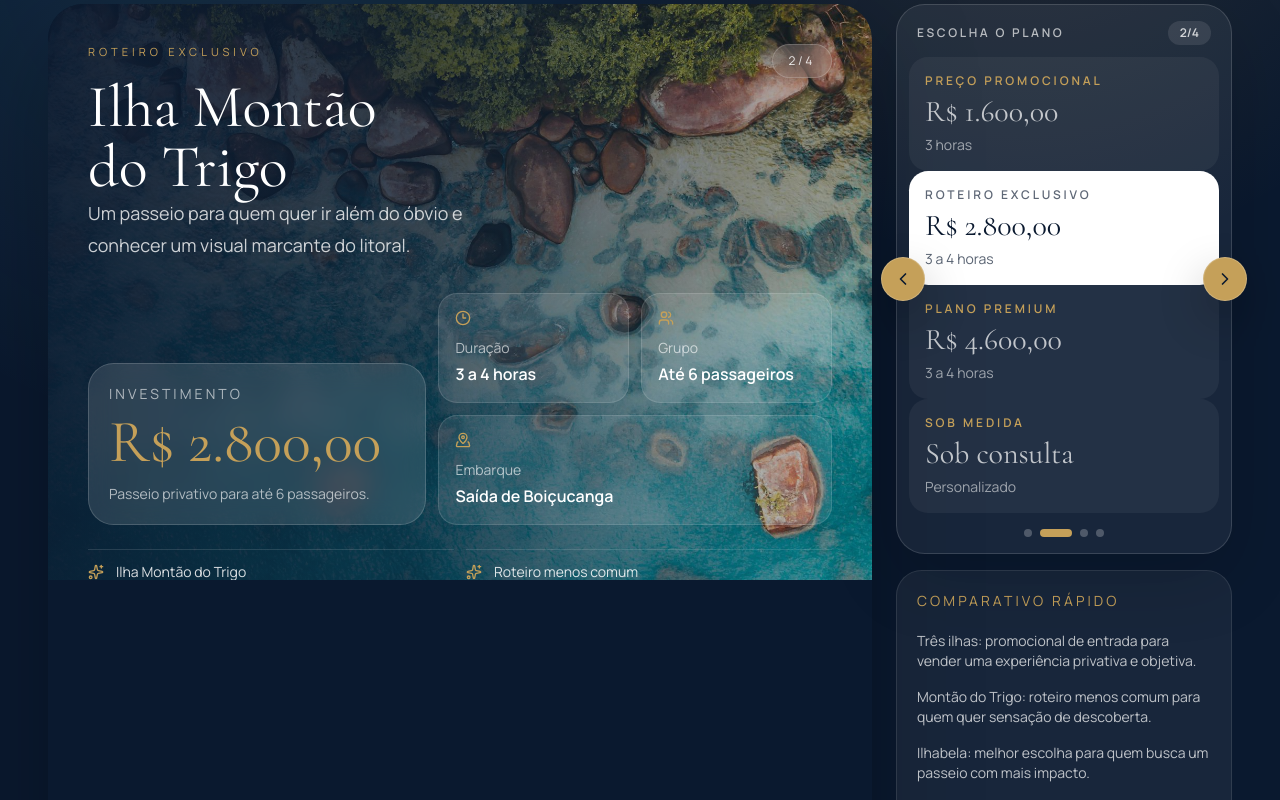
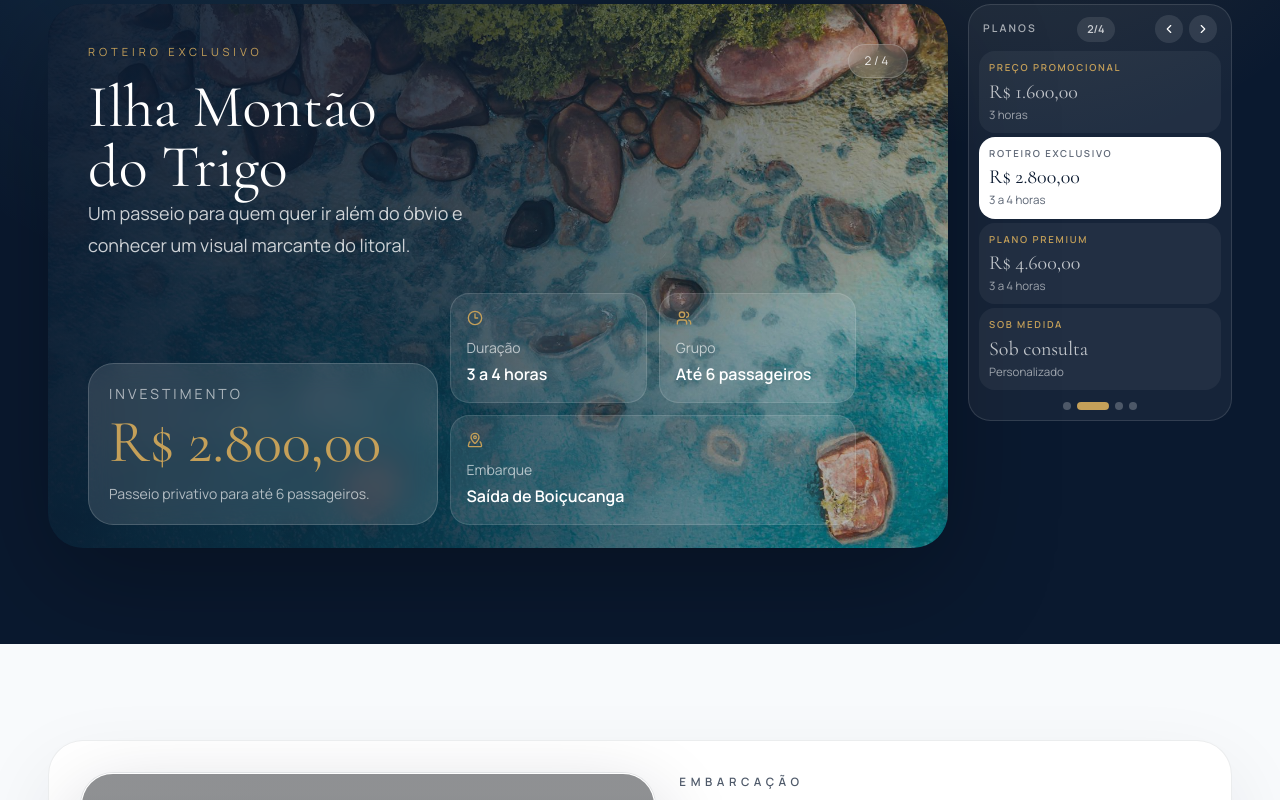
Before and after one commit to AGENCIAVCD/Marley-Aluguel-lancha, a Next.js app: page / in a window 1280 px wide. Shown: the part 2040-2840 px from the top of the page. Built offline with nearby package versions, Linux system fonts and the light colour scheme; grey boxes are pictures that could not be loaded.

Commit message:
Condense plan navigation UI

```diff
--- a/app/page.tsx
+++ b/app/page.tsx
@@ -647,7 +647,7 @@ export default function Home() {
             </div>
           </motion.div>
 
-          <div className="mt-10 grid gap-6 lg:grid-cols-[minmax(0,1fr)_21rem] lg:items-stretch">
+          <div className="mt-10 grid gap-5 lg:grid-cols-[minmax(0,1fr)_16.5rem] lg:items-start">
             <motion.div
               key={selectedPlan.id}
               initial={{ opacity: 0, x: shouldReduceMotion ? 0 : 28 }}
@@ -658,7 +658,7 @@ export default function Home() {
               <motion.div
                 animate={{ rotateY: isPlanRevealed ? 180 : 0 }}
                 transition={{ duration: 0.7, ease: [0.22, 1, 0.36, 1] }}
-                className="relative min-h-[50rem] [transform-style:preserve-3d] sm:min-h-[46rem] lg:min-h-[36rem]"
+                className="relative min-h-[50rem] [transform-style:preserve-3d] sm:min-h-[46rem] lg:min-h-[34rem]"
               >
                 <div className="absolute inset-0 overflow-hidden bg-[var(--color-navy)] [backface-visibility:hidden]">
                   <Image
@@ -669,7 +669,7 @@ export default function Home() {
                     className="object-cover"
                   />
                   <div className="absolute inset-0 bg-[linear-gradient(90deg,rgba(10,25,47,0.94)_0%,rgba(10,25,47,0.78)_44%,rgba(10,25,47,0.24)_100%)]" />
-                  <div className="relative flex min-h-[50rem] flex-col justify-between p-5 text-white sm:min-h-[46rem] sm:p-8 lg:min-h-[36rem] lg:p-10">
+                  <div className="relative flex min-h-[50rem] flex-col justify-between p-5 text-white sm:min-h-[46rem] sm:p-8 lg:min-h-[34rem] lg:p-10">
                     <div className="flex items-start justify-between gap-4">
                       <div>
                         <p className="font-sans text-[0.7rem] uppercase tracking-[0.36em] text-[var(--color-sand)]">
@@ -771,7 +771,7 @@ export default function Home() {
                       className="object-cover"
                     />
                   </div>
-                  <div className="relative flex min-h-[50rem] flex-col justify-between p-5 sm:min-h-[46rem] sm:p-8 lg:min-h-[36rem] lg:p-10">
+                  <div className="relative flex min-h-[50rem] flex-col justify-between p-5 sm:min-h-[46rem] sm:p-8 lg:min-h-[34rem] lg:p-10">
                     <div className="flex items-start justify-between gap-4">
                       <div>
                         <p className="font-sans text-[0.7rem] uppercase tracking-[0.34em] text-[var(--color-navy)]/60">
@@ -830,51 +830,34 @@ export default function Home() {
               </motion.div>
             </motion.div>
 
-            <motion.aside {...fadeUp(0.08)} className="order-first flex flex-col justify-between gap-4 lg:order-none">
-              <div className="relative rounded-[1.8rem] border border-white/14 bg-white/6 p-3 shadow-[0_24px_70px_rgba(0,0,0,0.16)]">
-                <button
-                  type="button"
-                  onClick={() => movePlan(-1)}
-                  className={`absolute -left-4 top-1/2 z-10 hidden h-11 w-11 -translate-y-1/2 items-center justify-center rounded-full border border-white/20 bg-[var(--color-sand)] text-[var(--color-navy)] shadow-[0_18px_45px_rgba(0,0,0,0.25)] hover:bg-[var(--color-aqua)] lg:inline-flex ${primaryInteractiveClassName}`}
-                  aria-label="Plano anterior"
-                >
-                  <ChevronLeft aria-hidden="true" className="h-5 w-5" />
-                </button>
-                <button
-                  type="button"
-                  onClick={() => movePlan(1)}
-                  className={`absolute -right-4 top-1/2 z-10 hidden h-11 w-11 -translate-y-1/2 items-center justify-center rounded-full border border-white/20 bg-[var(--color-sand)] text-[var(--color-navy)] shadow-[0_18px_45px_rgba(0,0,0,0.25)] hover:bg-[var(--color-aqua)] lg:inline-flex ${primaryInteractiveClassName}`}
-                  aria-label="Próximo plano"
-                >
-                  <ChevronRight aria-hidden="true" className="h-5 w-5" />
-                </button>
-
-                <div className="mb-3 flex items-center justify-between gap-3 px-2 pt-1">
-                  <p className="text-xs font-semibold uppercase tracking-[0.22em] text-white/68">Escolha o plano</p>
-                  <span className="rounded-full bg-white/10 px-3 py-1 text-xs font-semibold text-white/78">
+            <motion.aside {...fadeUp(0.08)} className="order-first flex flex-col gap-3 lg:order-none">
+              <div className="rounded-[1.4rem] border border-white/12 bg-white/5 p-2.5">
+                <div className="mb-2 flex items-center justify-between gap-2 px-1">
+                  <p className="text-[0.66rem] font-semibold uppercase tracking-[0.2em] text-white/62">Planos</p>
+                  <span className="rounded-full bg-white/10 px-2.5 py-1 text-[0.68rem] font-semibold text-white/74">
                     {activePlanIndex + 1}/{plans.length}
                   </span>
-                  <div className="flex gap-2 lg:hidden">
+                  <div className="flex gap-1.5">
                     <button
                       type="button"
                       onClick={() => movePlan(-1)}
-                      className={`inline-flex h-8 w-8 items-center justify-center rounded-full bg-[var(--color-sand)] text-[var(--color-navy)] ${primaryInteractiveClassName}`}
+                      className={`inline-flex h-7 w-7 items-center justify-center rounded-full bg-white/10 text-white hover:bg-[var(--color-sand)] hover:text-[var(--color-navy)] ${primaryInteractiveClassName}`}
                       aria-label="Plano anterior"
                     >
-                      <ChevronLeft aria-hidden="true" className="h-4 w-4" />
+                      <ChevronLeft aria-hidden="true" className="h-3.5 w-3.5" />
                     </button>
                     <button
                       type="button"
                       onClick={() => movePlan(1)}
-                      className={`inline-flex h-8 w-8 items-center justify-center rounded-full bg-[var(--color-sand)] text-[var(--color-navy)] ${primaryInteractiveClassName}`}
+                      className={`inline-flex h-7 w-7 items-center justify-center rounded-full bg-white/10 text-white hover:bg-[var(--color-sand)] hover:text-[var(--color-navy)] ${primaryInteractiveClassName}`}
                       aria-label="Próximo plano"
                     >
-                      <ChevronRight aria-hidden="true" className="h-4 w-4" />
+                      <ChevronRight aria-hidden="true" className="h-3.5 w-3.5" />
                     </button>
                   </div>
                 </div>
 
-                <div className="flex gap-2 overflow-x-auto pb-1 [scrollbar-width:none] lg:block lg:space-y-0 lg:overflow-visible lg:pb-0 [&::-webkit-scrollbar]:hidden">
+                <div className="flex gap-2 overflow-x-auto [scrollbar-width:none] lg:block lg:space-y-1 lg:overflow-visible [&::-webkit-scrollbar]:hidden">
                   {plans.map((plan) => {
                     const active = plan.id === selectedPlan.id;
 
@@ -883,15 +866,15 @@ export default function Home() {
                         key={plan.id}
                         type="button"
                         onClick={() => selectPlan(plan.id)}
-                        className={`block min-w-[9.5rem] rounded-[1.1rem] p-3 text-left transition lg:w-full lg:min-w-0 lg:rounded-[1.2rem] lg:p-4 ${
+                        className={`block min-w-[8rem] rounded-[1rem] p-2.5 text-left transition lg:w-full lg:min-w-0 ${
                           active ? "bg-white text-[var(--color-navy)]" : "bg-white/5 text-white/72 hover:bg-white/8 hover:text-white"
                         } ${primaryInteractiveClassName}`}
                       >
-                        <span className={`block text-[0.64rem] font-semibold uppercase tracking-[0.2em] lg:text-xs lg:tracking-[0.24em] ${active ? "text-[var(--color-navy)]/66" : "text-[var(--color-sand)]"}`}>
+                        <span className={`block text-[0.6rem] font-semibold uppercase tracking-[0.18em] ${active ? "text-[var(--color-navy)]/66" : "text-[var(--color-sand)]"}`}>
                           {plan.label}
                         </span>
-                        <span className="mt-2 block font-display text-2xl leading-none lg:text-3xl">{plan.price}</span>
-                        <span className={`mt-2 block text-xs lg:text-sm ${active ? "text-[var(--color-navy)]/68" : "text-white/56"}`}>
+                        <span className="mt-1.5 block font-display text-xl leading-none">{plan.price}</span>
+                        <span className={`mt-1 block text-[0.72rem] ${active ? "text-[var(--color-navy)]/68" : "text-white/56"}`}>
                           {plan.duration}
                         </span>
                       </button>
@@ -899,7 +882,7 @@ export default function Home() {
                   })}
                 </div>
 
-                <div className="mt-4 flex items-center justify-center gap-2 px-2 pb-1">
+                <div className="mt-3 flex items-center justify-center gap-1.5">
                   {plans.map((plan) => (
                     <button
                       key={plan.id}
@@ -914,7 +897,7 @@ export default function Home() {
                 </div>
               </div>
 
-              <div className="hidden rounded-[1.6rem] border border-white/10 bg-white/6 p-5 text-white lg:block">
+              <div className="hidden">
                 <p className="text-sm uppercase tracking-[0.22em] text-[var(--color-sand)]">Comparativo rápido</p>
                 <div className="mt-5 space-y-4 text-sm text-white/72">
                   <p>Três ilhas: promocional de entrada para vender uma experiência privativa e objetiva.</p>
```
